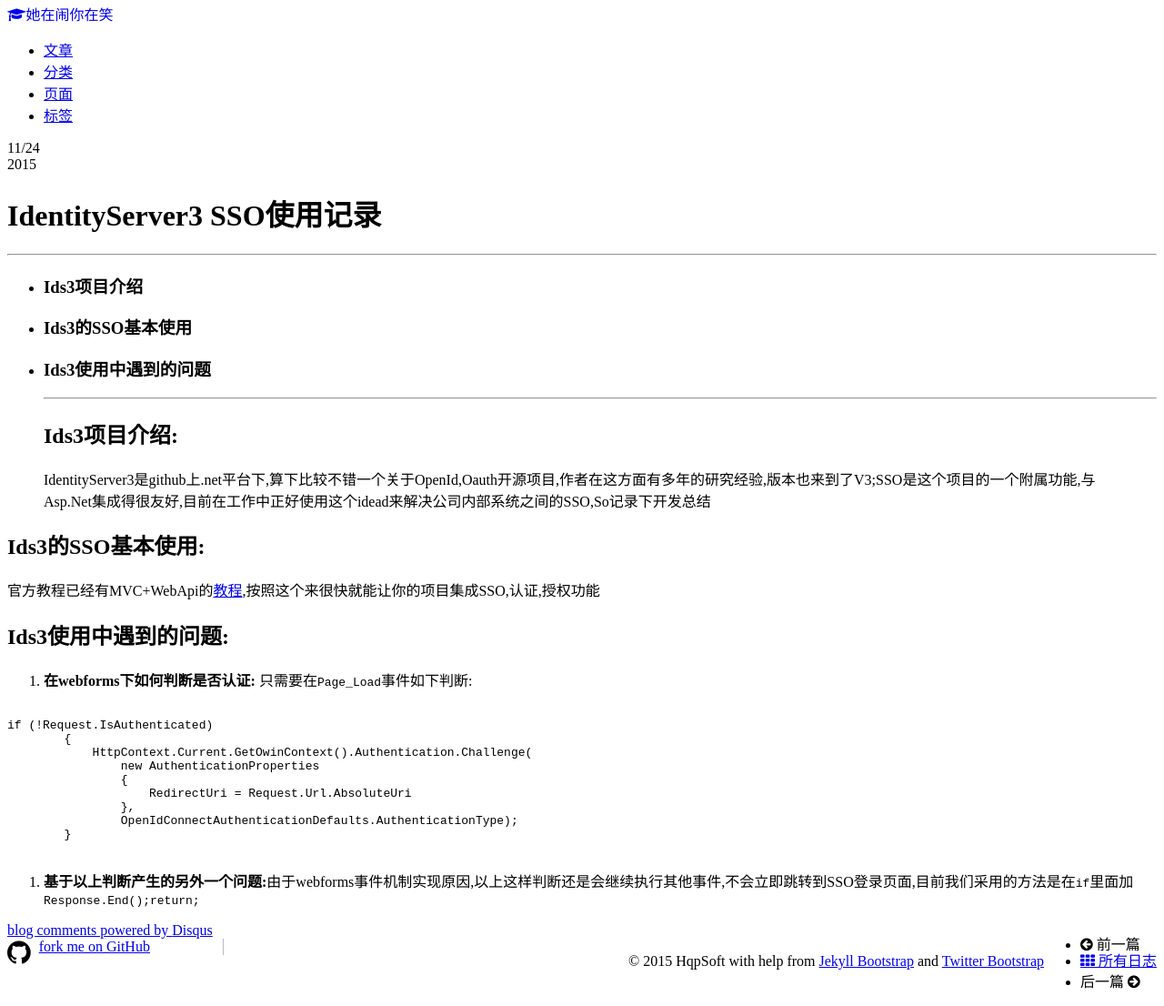
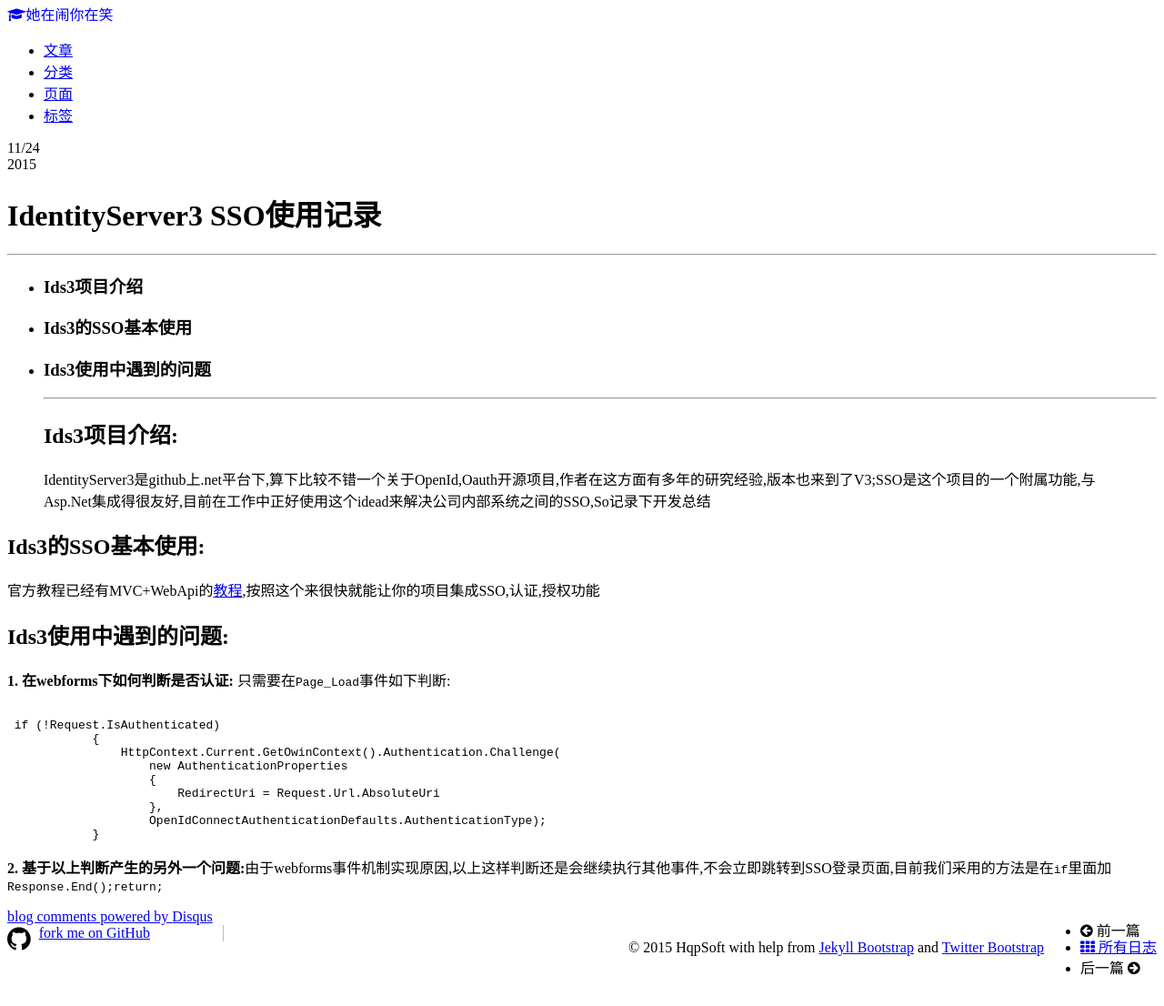
Before and after one commit to hqpsoft/hqpsoft.github.io, a Jekyll site: the page built from _posts/2015-11-24-IdentityServer3-SSO.md, in a window 1280 px wide. Shown: the whole page at 91% size. Built offline with Jekyll 4.4.1, drawn with Linux system fonts in a browser that asks for light colours; nearby versions of some CDN libraries; Markdown is read by kramdown in place of the engine named in the settings; comment, search, counter and statistics services are not loaded.

Commit message:
update md

```diff
--- a/_posts/2015-11-24-IdentityServer3-SSO.md
+++ b/_posts/2015-11-24-IdentityServer3-SSO.md
@@ -18,20 +18,21 @@
 > IdentityServer3是github上.net平台下,算下比较不错一个关于OpenId,Oauth开源项目,作者在这方面有多年的研究经验,版本也来到了V3;SSO是这个项目的一个附属功能,与Asp.Net集成得很友好,目前在工作中正好使用这个idead来解决公司内部系统之间的SSO,So记录下开发总结
 
 ## Ids3的SSO基本使用:
+
 官方教程已经有MVC+WebApi的[教程](https://identityserver.github.io/Documentation/docsv2/overview/mvcGettingStarted.html),按照这个来很快就能让你的项目集成SSO,认证,授权功能
 
 ## Ids3使用中遇到的问题:
-1. **在webforms下如何判断是否认证:** 只需要在`Page_Load`事件如下判断:
+
+**1. 在webforms下如何判断是否认证:** 只需要在`Page_Load`事件如下判断:
 <pre><code>
-if (!Request.IsAuthenticated)
-        {
-            HttpContext.Current.GetOwinContext().Authentication.Challenge(
-                new AuthenticationProperties
-                {
-                    RedirectUri = Request.Url.AbsoluteUri
-                },
-                OpenIdConnectAuthenticationDefaults.AuthenticationType);
-        }
-</code>
-</pre>
-2. **基于以上判断产生的另外一个问题:**由于webforms事件机制实现原因,以上这样判断还是会继续执行其他事件,不会立即跳转到SSO登录页面,目前我们采用的方法是在`if`里面加`Response.End();return;`
+ if (!Request.IsAuthenticated)
+            {
+                HttpContext.Current.GetOwinContext().Authentication.Challenge(
+                    new AuthenticationProperties
+                    {
+                        RedirectUri = Request.Url.AbsoluteUri
+                    },
+                    OpenIdConnectAuthenticationDefaults.AuthenticationType);
+            }
+</code></pre>
+**2. 基于以上判断产生的另外一个问题:**由于webforms事件机制实现原因,以上这样判断还是会继续执行其他事件,不会立即跳转到SSO登录页面,目前我们采用的方法是在`if`里面加`Response.End();return;`
```
